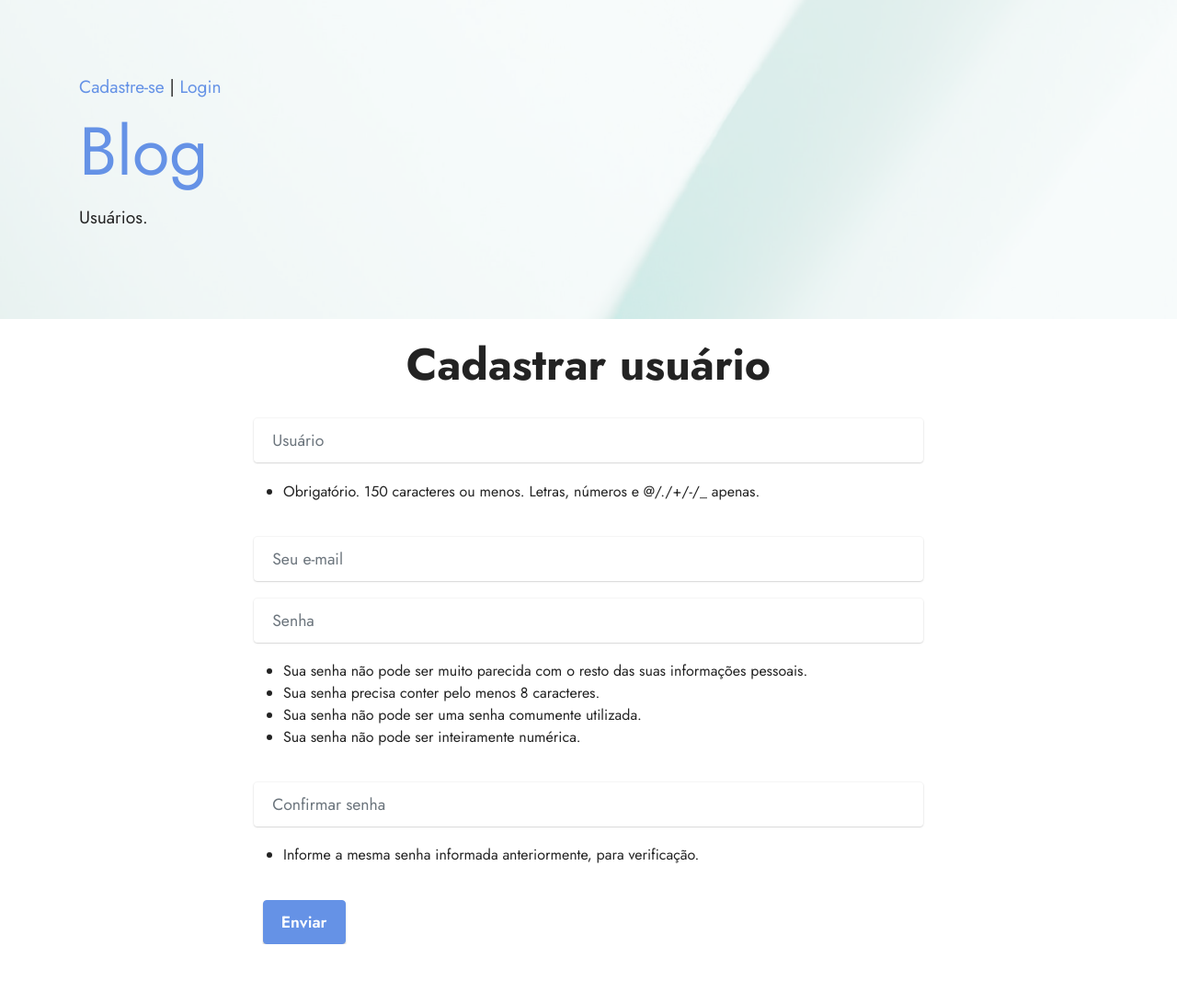
After one commit to apgifro/prog-blog, a Django app: page /cadusuario/ in a window 1280 px wide. The commit adds this page. Shown: the whole page at 92% size. Run offline with Django 4.2, Linux system fonts and the light colour scheme; some libraries are stand-ins or nearby versions.

Commit message:
Usuários

```diff
--- a/app/forms.py
+++ b/app/forms.py
@@ -2,6 +2,11 @@ from django import forms
 from django.core.mail import EmailMessage
 
 from app.models import Comentario
+
+from django.contrib.auth.forms import UserCreationForm
+
+from django.contrib.auth.models import User
+
 
 
 class EmailPost(forms.Form):
@@ -42,3 +47,9 @@ class ComentModelForm(forms.ModelForm):
         novo_coment.email = self.cleaned_data['email']
         novo_coment.texto = self.cleaned_data['texto']
         return novo_coment.save()
+
+class CadUsuarioForm(UserCreationForm):
+
+    class Meta:
+        model = User
+        fields = ['username', 'email', 'password1', 'password2']
--- a/app/templates/blog/base/base.html
+++ b/app/templates/blog/base/base.html
@@ -49,13 +49,36 @@
 
     <div class="container">
         <div class="row">
+
+            <div class="col-12 col-lg-7">
+
+                <p id="change_text_" class="mbr-text mbr-fonts-style display-7">
+                {% if user.is_anonymous %}
+                    <a href="{% url 'cadusuario' %}" >
+                        Cadastre-se
+                    </a>
+                    |
+                    <a href="{% url 'loginuser' %}" >
+                        Login
+                    </a>
+                 {% else %}
+                    <p>
+                        Saudações, <strong>{{ user.username }}</strong>!
+                        <a href="{% url 'logoutuser' %}" >
+                                Logout
+                            </a>
+                    </p>
+
+                {% endif %}
+                </p>
+            </div>
+
             <div class="col-12 col-lg-7">
                 <h1 class="mbr-section-title mbr-fonts-style mb-3 display-1"><strong>
                     <a href="/">Blog</a>
                 </strong></h1>
 
                 <p id="change_text" class="mbr-text mbr-fonts-style display-7">Veja abaixo os últimos posts.</p>
-
             </div>
         </div>
     </div>
--- a/app/templates/blog/post/comentarios.html
+++ b/app/templates/blog/post/comentarios.html
@@ -22,15 +22,15 @@
                     {% csrf_token %}
                     <div class="dragArea row">
                         <div class="col-lg-12 col-md-12 col-sm-12 form-group">
-                            <input type="text" name="nome" placeholder="Nome" class="form-control" value="" id="name-form6-q">
+                            <input type="text" name="nome" placeholder="Nome" class="form-control" value="{{ user.username }}" readonly id="name-form6-q">
                         </div>
 
                         <div class="col-lg-12 col-md-12 col-sm-12 form-group">
-                            <input type="email" name="email" placeholder="Seu e-mail" class="form-control" value="" id="email-form6-q">
+                            <input type="email" name="email" placeholder="Seu e-mail" class="form-control" value="{{ user.email }}" readonly id="email-form6-q">
                         </div>
 
                         <div class="col-lg-12 col-md-12 col-sm-12 form-group">
-                            <textarea placeholder="Comentário" name="texto" data-form-field="mensagem" class="form-control" value="" id="mensagem-form6-q"></textarea>
+                            <textarea rows="10" placeholder="Comentário" name="texto" data-form-field="mensagem" class="form-control" value="" id="mensagem-form6-q"></textarea>
                         </div>
 
                         <div class="col-auto mbr-section-btn align-center">
--- /dev/null
+++ b/app/templates/blog/usuarios/cadusuario.html
@@ -0,0 +1,87 @@
+{% extends 'blog/base/base.html' %}
+{% load static %}
+
+
+{% block conteudo %}
+<section class="form6 cid-sunxTcEbC6" id="form6-q">
+
+
+    <div class="container">
+        <br>
+        <div class="mbr-section-head">
+            <h3 class="mbr-section-title mbr-fonts-style align-center mb-0 display-2">
+                <strong>Cadastrar usuário</strong></h3>
+        </div>
+
+        <div class="row justify-content-center mt-4">
+            <div class="col-lg-8 mx-auto mbr-form">
+                <form action="" method="post">
+                    {% csrf_token %}
+                    <div class="col-lg-12 col-md-12 col-sm-12 form-group">
+                        <input type="text" name="username" placeholder="Usuário" class="form-control" id="name-form6-q">
+                    </div>
+
+                    <ul>
+                        <li>
+                            Obrigatório. 150 caracteres ou menos. Letras, números e @/./+/-/_ apenas.
+                        </li>
+                    </ul>
+
+                    <div class="col-lg-12 col-md-12 col-sm-12 form-group">
+                        <input type="email" name="email" placeholder="Seu e-mail" class="form-control" id="email-form6-q">
+                    </div>
+
+                    <div class="col-lg-12 col-md-12 col-sm-12 form-group">
+                        <input type="password" name="password" placeholder="Senha" class="form-control" id="email-form6-q">
+                    </div>
+
+
+                    <ul>
+                        <li>
+                            Sua senha não pode ser muito parecida com o resto das suas informações pessoais.
+                        </li>
+
+                        <li>
+                            Sua senha precisa conter pelo menos 8 caracteres.
+                        </li>
+
+                        <li>
+                            Sua senha não pode ser uma senha comumente utilizada.
+                        </li>
+
+                        <li>
+                            Sua senha não pode ser inteiramente numérica.
+                        </li>
+                    </ul>
+
+                    <div class="col-lg-12 col-md-12 col-sm-12 form-group">
+                        <input type="password" name="password2" placeholder="Confirmar senha" class="form-control" id="email-form6-q">
+                    </div>
+
+                    <ul>
+                        <li>
+                            Informe a mesma senha informada anteriormente, para verificação.
+                        </li>
+                    </ul>
+
+
+
+                    <div class="col-auto mbr-section-btn align-center">
+                        <button type="submit" class="btn btn-primary display-4">Enviar</button>
+                    </div>
+                </form>
+            </div>
+        </div>
+    </div>
+</section>
+
+
+
+
+
+
+
+
+<script>document.getElementById("change_text").textContent="Usuários.";</script>
+
+{% endblock %}
--- a/app/urls.py
+++ b/app/urls.py
@@ -7,4 +7,7 @@ urlpatterns = [
     path('post/<slug:slug>/', views.PostDetailView.as_view(), name='detail'),
     path('share/<int:pk>/', views.FormContactView.as_view(), name='share'),
     path('comentar/<int:pk>/', views.ComentarioCreateView.as_view(), name='comentar'),
+    path('cadusuario/', views.CadUsuarioView.as_view(), name='cadusuario'),
+    path('login/', views.LoginUsuarioView.as_view(), name='loginuser'),
+    path('logout/', views.LogoutView.as_view(), name='logoutuser')
 ]
--- a/app/views.py
+++ b/app/views.py
@@ -2,9 +2,18 @@ from django.shortcuts import redirect
 from django.urls import reverse_lazy
 from django.contrib import messages
 from django.views.generic import ListView, DetailView, FormView, CreateView
+from django.contrib.auth.views import LogoutView, LoginView
 
-from app.forms import EmailPost, ComentModelForm
+from app.forms import EmailPost, ComentModelForm, CadUsuarioForm
 from app.models import Post, Comentario
+
+from django.contrib.auth.models import User
+
+from django.contrib.auth.forms import AuthenticationForm
+
+from django.contrib.auth import authenticate, login, logout
+
+from django.contrib.auth.mixins import LoginRequiredMixin
 
 
 class Index(ListView):
@@ -62,7 +71,7 @@ class FormContactView(FormView):
         return super(FormContactView, self).form_valid(form, *args, **kwargs)
 
 
-class ComentarioCreateView(CreateView):
+class ComentarioCreateView(LoginRequiredMixin, CreateView):
     template_name = 'blog/post/comentarios.html'
     form_class = ComentModelForm
     # form_class = forms.ModelForm(model=Comentario, fields=[])
@@ -84,3 +93,48 @@ class ComentarioCreateView(CreateView):
         context = super().get_context_data(**kwargs)
         context['post'] = self._get_post(self.kwargs['pk'])
         return context
+
+
+class CadUsuarioView(CreateView):
+    template_name = 'blog/usuarios/cadusuario.html'
+    form_class = CadUsuarioForm
+    success_url = reverse_lazy('loginuser')
+
+    def form_valid(self, form):
+        form.cleaned_data
+        form.save()
+        messages.success(self.request, 'Usuário cadastrado!')
+        return super().form_valid(form)
+
+    def form_invalid(self, form):
+        messages.error(self.request, 'Usuário não cadastrado.')
+        return super().form_invalid(form)
+
+
+class LoginUsuarioView(LoginView):
+    template_name = 'blog/usuarios/login.html'
+    model = User
+    form_class = AuthenticationForm
+    success_url = reverse_lazy('home')
+
+    def form_valid(self, form):
+        nome = form.cleaned_data['username']
+        senha = form.cleaned_data['password']
+        usuario = authenticate(self.request, username=nome, password=senha)
+
+        if usuario is not None:
+            login(self.request, usuario)
+            return redirect('home')
+        messages.error(self.request, 'Usuário inexistente.')
+        return redirect('loginuser')
+
+    def form_invalid(self, form):
+        messages.error(self.request, 'Não foi possível fazer login.')
+        return redirect('loginuser')
+
+
+class LogoutView(LoginRequiredMixin, LogoutView):
+
+    def get(self, request):
+        logout(request)
+        return redirect('home')
```
Also changed, not shown: app/templates/blog/post/detail.html (+19 -3 lines), app/templates/blog/usuarios/login.html (added, +46 -0 lines), README.md, blog.sqlite3, readme/c1.png (added), readme/c2.png (added), readme/c3.png (added), readme/c4.png (added), readme/c5.png (added), readme/c6.png (added), 1 other file.
